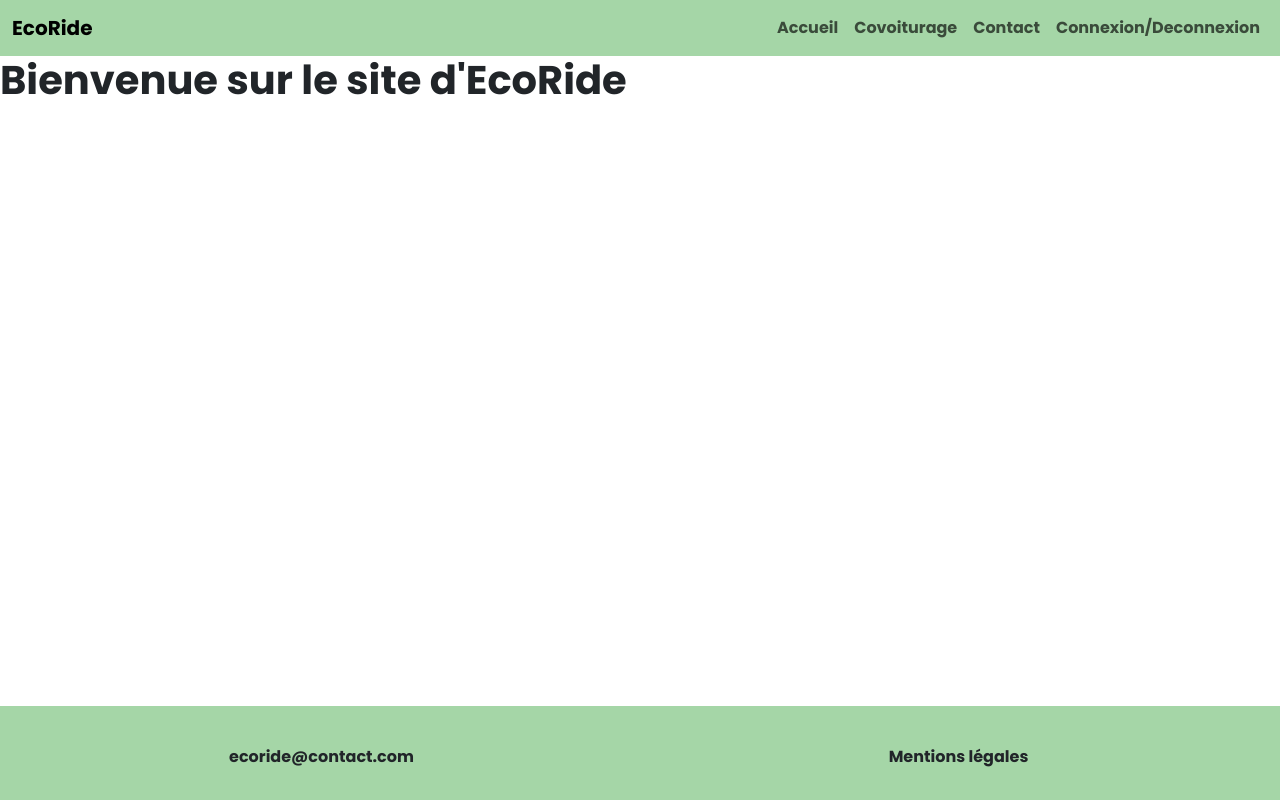
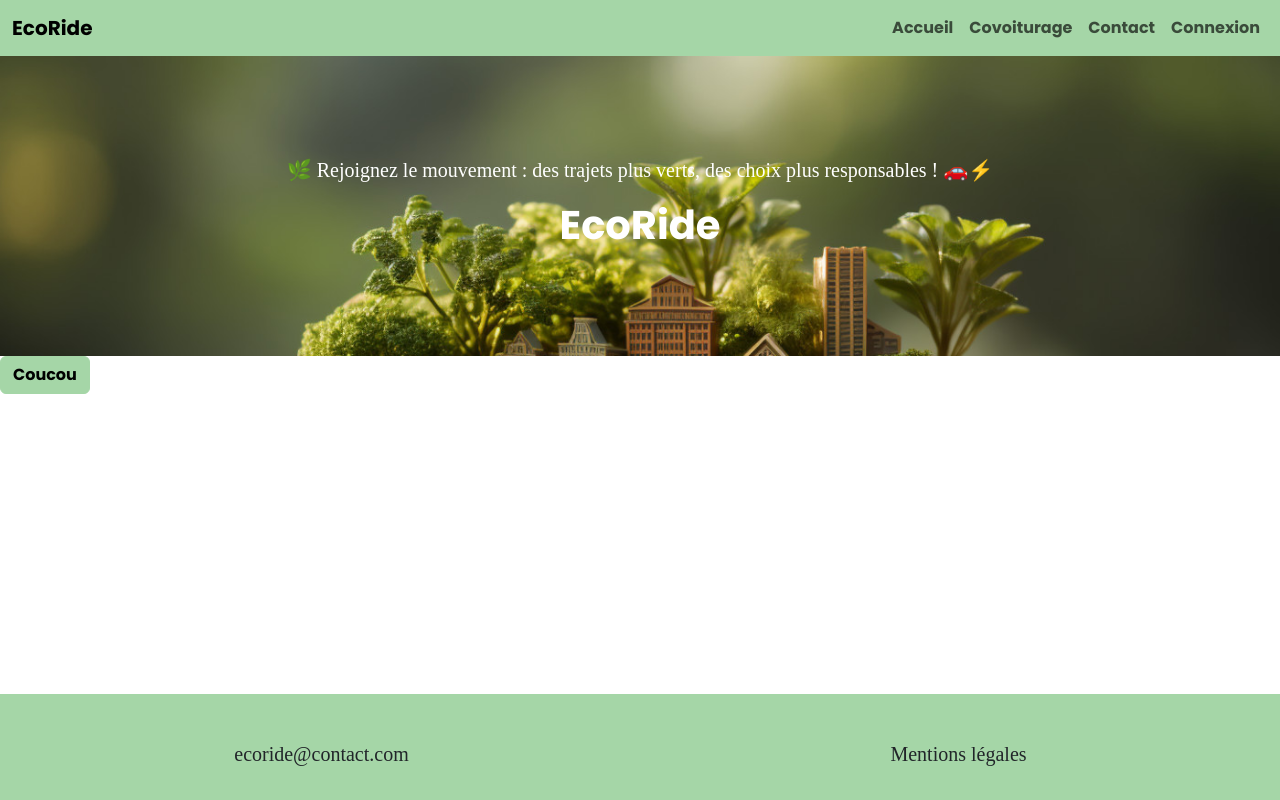
Before and after one commit to Oceane-Lacote/EcoRideOceaneLacote, a PHP site: page / in a window 1280 px wide. Run offline with PHP 8.4, Linux system fonts and the light colour scheme; some libraries are stand-ins or nearby versions.

Commit message:
ajout images+Bhloc bigtitle

```diff
--- a/Pages/home.html
+++ b/Pages/home.html
@@ -1,2 +1,9 @@
-<h1>Bienvenue sur le site d'EcoRide</h1>
-<button class="btn primary"
+
+<div class="hero-scene text-center text-white">
+    <div class="hero-scene-content">
+        <p>🌿 Rejoignez le mouvement : des trajets plus verts, des choix plus responsables ! 🚗⚡</p>
+        <H1>EcoRide</H1>
+    </div>
+</div>
+
+<button class="btn btn-primary">Coucou</button>
--- a/index.html
+++ b/index.html
@@ -30,7 +30,7 @@
             <a class="nav-link " href="#">Contact</a>
           </li>
           <li class="nav-item">
-            <a class="nav-link " href="#">Connexion/Deconnexion</a>
+            <a class="nav-link " href="/signin">Connexion</a>
           </li>
         </ul>
     </div>
@@ -56,5 +56,6 @@
 
 <script type="module" src="Router/router.js"></script>
 <script src="node_modules/bootstrap/dist/js/bootstrap.bundle.min.js"></script>
+<script src="../script/connexion.js"></script>
 </body>
 </html>
--- a/scss/_custom.scss
+++ b/scss/_custom.scss
@@ -5,6 +5,6 @@ $dark: #7f6751;
 $cta: #FCB941;
 
 $font-family-sans-serif: "Poppins", sans-serif !default;
-$font-family-serif: "Hind Madurai", serif !default;
+$font-family-serif: "Montserrat", serif !default;
 
 @import "../node_modules/bootstrap/scss/bootstrap";
--- a/scss/main.scss
+++ b/scss/main.scss
@@ -16,3 +16,35 @@ footer.footer {
     bottom: 0;
     width: 100%
 }
+
+p{
+    font-family: $Montserrat;
+    font-size: 25px;
+}
+
+ .hero-scene{
+    position: relative;
+    &::before{
+        content:"";
+        position: absolute;
+        top:0;
+        left:0;
+        width: 100%;
+        height: 100%;
+    background-image: url(../Ressources/FondHeroScene.jpg);
+    background-size: cover;
+    filter: brightness (0.3);
+ }
+ *{
+    position:relative;
+ }
+
+ .hero-scene-content{
+    height:300px;
+    display: flex;
+    flex-direction: column;
+    align-items: center;
+    justify-content: center;
+
+ }
+}
```
Also changed, not shown: Ressources/FondHeroScene.jpg (added), Ressources/eco-transport-trx.jpg (added), scss/main.css, 1 other file.
